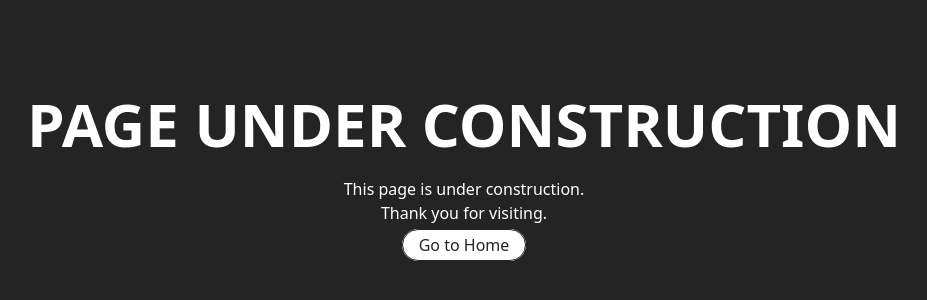
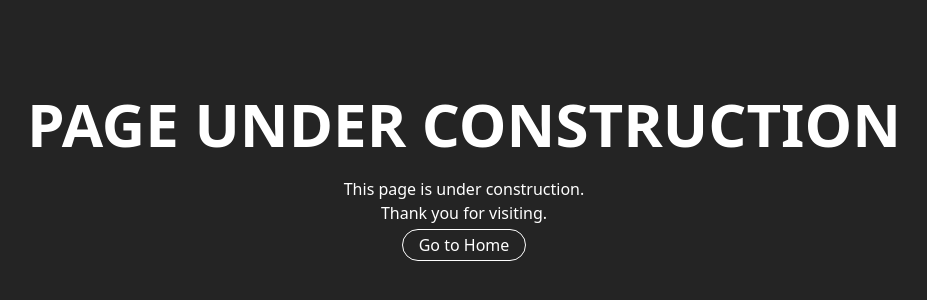
Before and after one commit to KhairulAzry/khairulazry.github.io, a Vue app: page /under-construction in a window 1280 px wide. Shown: the part 232-532 px from the top of the page, without its empty margins (176-1103 px from the left). Built offline with nearby package versions, Linux system fonts and the light colour scheme.

Commit message:
Add layout options

```diff
--- a/src/App.vue
+++ b/src/App.vue
@@ -1,5 +1,8 @@
 <template>
-  <router-view></router-view>
+  <div class="flex flex-col w-full h-full min-h-screen">
+    <router-view name="Navigation"></router-view>
+    <router-view></router-view>
+  </div>
 </template>
 
 <script>
--- /dev/null
+++ b/src/components/Navigation.vue
@@ -0,0 +1,22 @@
+<template>
+    <div class="w-full">
+        <div class="w-full max-w-7xl mx-auto bg-white text-dark px-4 py-2 flex justify-between items-center">
+            <div class="font-bold uppercase">Khairul Azry</div>
+            <div class="hidden md:flex space-x-2">
+                <div>
+                    <router-link to="/under-construction">Home</router-link>
+                </div>
+            </div>
+            <div class="md:hidden">Menu Mobile</div>
+        </div>
+        <div class="hidden">
+            Menu list mobile
+        </div>
+    </div>
+  </template>
+
+  <script>
+  export default {
+      name: 'Navigation'
+  }
+  </script>
--- a/src/pages/Home.vue
+++ b/src/pages/Home.vue
@@ -1,11 +1,9 @@
 <template>
-    <div class="flex w-full h-screen bg-dark">
-      <div class="flex-1 flex flex-wrap items-center justify-center">
+    <div class="flex-1 flex flex-wrap w-full h-full items-center justify-center bg-dark">
         <div class="space-y-2 text-white text-center">
-          <div class="text-h3 md:text-h1 font-black uppercase">Website Coming Soon</div>
-          <div>This site is under construction. <br/> Thank you for visiting.</div>
+            <div class="text-h3 md:text-h1 font-black uppercase">Website Coming Soon</div>
+            <div>This site is under construction. <br/> Thank you for visiting.</div>
         </div>
-      </div>
     </div>
   </template>
 
--- a/src/pages/UnderConstruction.vue
+++ b/src/pages/UnderConstruction.vue
@@ -1,12 +1,10 @@
 <template>
-    <div class="flex w-full h-screen bg-dark">
-      <div class="flex-1 flex flex-wrap items-center justify-center">
+    <div class="flex-1 w-full h-full flex flex-wrap items-center justify-center bg-dark">
         <div class="space-y-2 text-white text-center">
-          <div class="text-h3 md:text-h1 font-black uppercase">Page Under Construction</div>
-          <div>This page is under construction. <br/> Thank you for visiting.</div>
-          <div class="mt-2"><router-link to="/" class="px-4 py-1 bg-white border rounded-full text-dark">Go to Home</router-link></div>
+            <div class="text-h3 md:text-h1 font-black uppercase">Page Under Construction</div>
+            <div>This page is under construction. <br/> Thank you for visiting.</div>
+            <div><router-link to="/" class="px-4 py-1 hover:bg-white border border-white rounded-full text-white hover:text-dark">Go to Home</router-link></div>
         </div>
-      </div>
     </div>
   </template>
 
```
